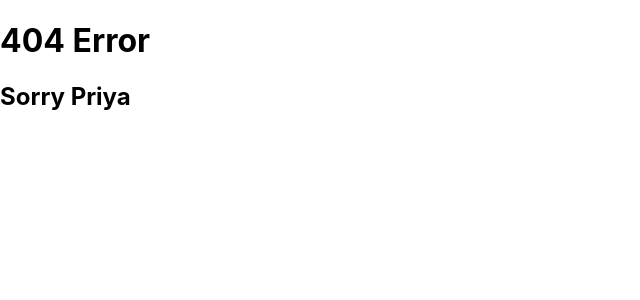
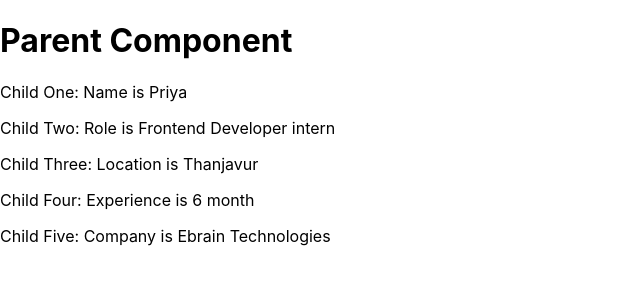
Before and after one commit to priyachithiravel50/React-Learning, a React (Create React App) app: page /context in a window 1280 px wide. Before the commit this address had no page. Shown: the top 300 px of the page, without its empty margins (0-640 px from the left). Built offline with nearby package versions, Linux system fonts and the light colour scheme; a small style sheet from the web is missing.

Commit message:
Today Updates

```diff
--- a/src/App.js
+++ b/src/App.js
@@ -27,8 +27,11 @@ import UseEffects from './component/UseEffects';
 // import DisplayData from './component/Display';
 import Display from './component/display';
 import Displayform from './component/displayform';
-import User from './component/User';
-import { Container } from '@mui/material';
+import Context from './component/Context';
+import Useref from './component/Useref';
+
+
+
 
 
 
@@ -68,8 +71,10 @@ function App() {
       <Route path='/useeffects' element={<UseEffects/>}/>
       <Route path='/display' element={<Display/>}/>
       <Route path='/displayform' element={<Displayform/>}/>
-      <Route path='/container' element={<Container/>}/>
-      <Route path='/user' element={<User/>}/>
+      <Route path='/context' element={<Context/>}/>
+      <Route path='/useref' element={<Useref/>}/>
+
+
 
 
 
--- a/src/component/Container.jsx
+++ /dev/null
@@ -1,6 +0,0 @@
-import { createContext } from "react";
-
-// Create Context
-const ThemeContext = createContext();
-
-export default ThemeContext;
--- /dev/null
+++ b/src/component/Context.jsx
@@ -0,0 +1,64 @@
+import React, { createContext, useContext } from "react";
+
+// 1. Context Create Pannudhu
+const AppContext = createContext();
+
+const Context = () => {
+  // Context Data
+  const userData = {
+    name: "Priya",
+    role: "Frontend Developer intern",
+    location: "Thanjavur",
+    experience: "6 month",
+    company: "Ebrain Technologies",
+  };
+
+  return (
+  // 2. Context Data Provide Pannudhu
+    <AppContext.Provider value={userData}>
+      <ParentComponent />
+    </AppContext.Provider>
+  );
+};
+
+// 3. Parent Component
+const ParentComponent = () => {
+  return (
+    <div>
+      <h1>Parent Component</h1>
+      <ChildOne />
+      <ChildTwo />
+      <ChildThree />
+      <ChildFour />
+      <ChildFive />
+    </div>
+  );
+};
+
+// 4. Child Components (Context Data Consume Pannudhu)
+const ChildOne = () => {
+  const { name } = useContext(AppContext);
+  return <p>Child One: Name is {name}</p>;
+};
+
+const ChildTwo = () => {
+  const { role } = useContext(AppContext);
+  return <p>Child Two: Role is {role}</p>;
+};
+
+const ChildThree = () => {
+  const { location } = useContext(AppContext);
+  return <p>Child Three: Location is {location}</p>;
+};
+
+const ChildFour = () => {
+  const { experience } = useContext(AppContext);
+  return <p>Child Four: Experience is {experience}</p>;
+};
+
+const ChildFive = () => {
+  const { company } = useContext(AppContext);
+  return <p>Child Five: Company is {company}</p>;
+};
+
+export default Context;
--- a/src/component/User.jsx
+++ /dev/null
@@ -1,38 +0,0 @@
-// import React from "react";
-// import ThemeContext from "./ThemeContext"; // Import the context
-// import ChildComponent from "./ChildComponent"; // Import the child component
-
-// const App = () => {
-//   return (
-//     // Provide a value to the context
-//     <ThemeContext.Provider value="dark">
-//       <div>
-//         <h1>React useContext Example</h1>
-//         <ChildComponent />
-//       </div>
-//     </ThemeContext.Provider>
-//   );
-// };
-
-// export default App;
-
-import React, { createContext, useContext } from "react";
-
-const ThemeContext = createContext(); // Create Context
-
-const App = () => {
-  // Provide the value
-  return (
-    <ThemeContext.Provider value="dark">
-      <ChildComponent />
-    </ThemeContext.Provider>
-  );
-};
-
-const ChildComponent = () => {
-  const theme = useContext(ThemeContext); // Access context value
-
-  return <div>Current Theme: {theme}</div>;
-};
-
-export default App;
```
Also changed, not shown: src/component/UseContext.jsx (added, +31 -0 lines), src/component/Users.jsx (deleted, +0 -11 lines), src/component/Useref.jsx (added).
